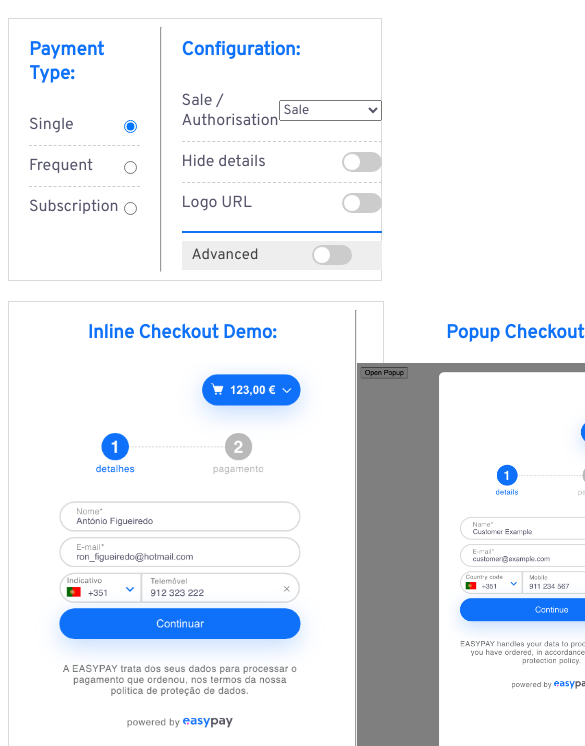
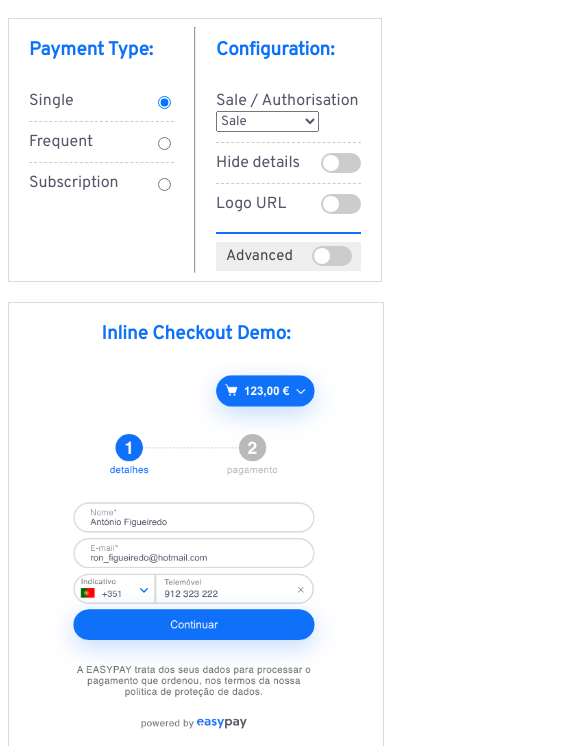
Before and after one commit to Easypay/checkout-demo, a website: page index.html in a window 390 px wide. Shown: the part 91-837 px from the top of the page, 585 px wide, since content can reach past the window. Drawn offline with Linux system fonts and the light colour scheme.

Commit message:
[CR-5150] Adapt checkout-demo to mobile devices (#43)

```diff
--- a/index.html
+++ b/index.html
@@ -1,6 +1,7 @@
 <html>
   <head>
     <meta charset="utf-8" />
+    <meta name="viewport" content="width=device-width, initial-scale=1" />
     <title>easypay Checkout Demo</title>
     <link rel="icon" type="image/x-icon" href="images/favicon.ico" />
     <link rel="stylesheet" href="https://fonts.googleapis.com/css?family=Overpass" />
@@ -437,4 +438,13 @@
   .config-divider {
     border: 1px solid #0d71f9;
   }
+
+  @media only screen and (max-width: 768px) {
+    .container {
+      flex-direction: column;
+    }
+    .option {
+      flex-wrap: wrap;
+    }
+  }
 </style>
```
Also changed, not shown: inline.html (+4 -1 lines), popup.html (+4 -1 lines).
